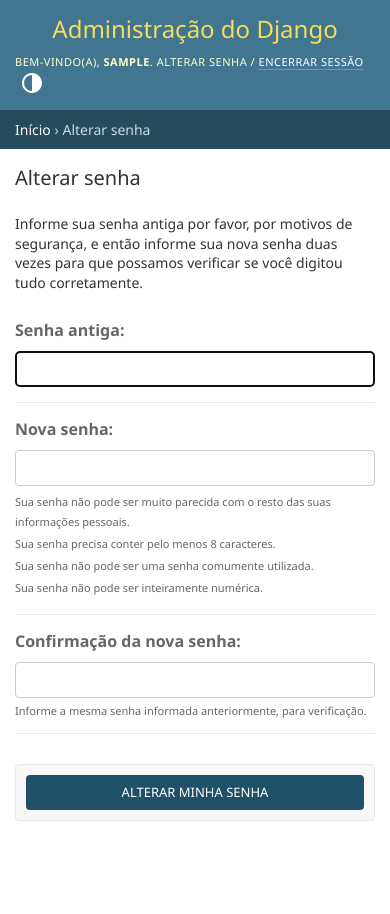
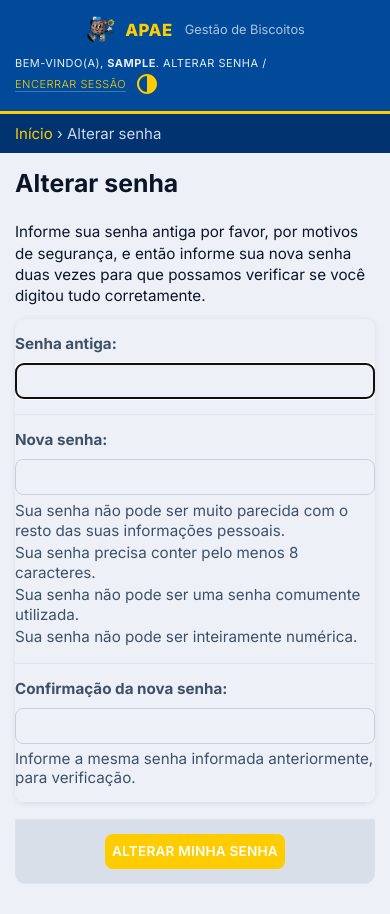
Before and after one commit to mateus-castro-araujo-dev/prodman, a Django app: a page that, after the commit, uses core/templates/admin/base_site.html in a window 390 px wide. Before the commit the page ends 821 px from the top, so only its background shows below. Run offline with Django 5.2, Linux system fonts and the light colour scheme; the visitor is signed in with stand-in values (Sample User, id 1).

Commit message:
UI: home responsivo, design admin personalizado e melhorias visuais
- Home: grid ocupa toda a altura da viewport em qualquer tela
- Base: ícone de troca de usuário (bi-person) no header
- Login: card de acesso direto ao painel admin
- Admin: template base_site com cores da marca e suporte a tema claro/escuro
- Settings: DIRS configurado para templates do admin
- Insumos/Receitas/Venda: estrutura preparada para templatetags de emoji

Co-Authored-By: Claude Sonnet 4.6 <noreply@anthropic.com>

```diff
--- a/apae_biscoitos/settings.py
+++ b/apae_biscoitos/settings.py
@@ -56,7 +56,7 @@ ROOT_URLCONF = 'apae_biscoitos.urls'
 TEMPLATES = [
     {
         'BACKEND': 'django.template.backends.django.DjangoTemplates',
-        'DIRS': [],
+        'DIRS': [BASE_DIR / 'core' / 'templates'],
         'APP_DIRS': True,
         'OPTIONS': {
             'context_processors': [
--- /dev/null
+++ b/core/templates/admin/base_site.html
@@ -0,0 +1,385 @@
+{% extends "admin/base.html" %}
+{% load static %}
+
+{% block title %}{{ title }} | APAE Admin{% endblock %}
+
+{% block branding %}
+<div id="site-name">
+    <a href="{% url 'admin:index' %}" style="display:flex;align-items:center;gap:10px;text-decoration:none;">
+        <img src="{% static 'icons/divertido.png' %}" alt="" style="height:30px;width:auto;">
+        <span style="font-weight:800;font-size:1.05rem;color:var(--header-branding-color);letter-spacing:0.5px;">APAE</span>
+        <span style="font-weight:400;font-size:0.8rem;color:var(--header-color);opacity:.75;margin-left:2px;">Gestão de Biscoitos</span>
+    </a>
+</div>
+{% endblock %}
+
+{% block extrastyle %}
+{{ block.super }}
+<link href="https://fonts.googleapis.com/css2?family=Inter:wght@300;400;500;600;700;800&display=swap" rel="stylesheet">
+<style>
+/* ══════════════════════════════════════════
+   TEMA CLARO — sobrescreve variáveis do Django
+   ══════════════════════════════════════════ */
+:root,
+html[data-theme="light"] {
+    /* Marca */
+    --primary:               #004a99;
+    --secondary:             #003370;
+    --accent:                #ffcc00;
+
+    /* Textos e fundos */
+    --body-fg:               #0a1628;
+    --body-bg:               #edf1f7;
+    --body-quiet-color:      #3d5068;
+    --body-loud-color:       #000000;
+    --darkened-bg:           #d8dfe9;
+
+    /* Header */
+    --header-color:          #e8edf5;
+    --header-branding-color: #ffcc00;
+    --header-bg:             #004a99;
+    --header-link-color:     #ffcc00;
+
+    /* Breadcrumbs */
+    --breadcrumbs-fg:        #d0d8e8;
+    --breadcrumbs-link-fg:   #ffcc00;
+    --breadcrumbs-bg:        #003370;
+
+    /* Links */
+    --link-fg:               #0059b8;
+    --link-hover-color:      #003370;
+    --link-selected-fg:      #004a99;
+
+    /* Bordas */
+    --hairline-color:        #dde3ec;
+    --border-color:          #c8d0dc;
+
+    /* Seleção / hover */
+    --selected-bg:           #e6f0ff;
+    --selected-row:          #eef4ff;
+
+    /* Botão padrão (Salvar e continuar) */
+    --button-fg:             #ffffff;
+    --button-bg:             #004a99;
+    --button-hover-bg:       #003370;
+
+    /* Botão primário (Salvar) */
+    --default-button-fg:     #0d0d0d;
+    --default-button-bg:     #ffcc00;
+    --default-button-hover-bg: #e6b800;
+
+    /* Botão fechar */
+    --close-button-bg:       #888;
+    --close-button-hover-bg: #666;
+
+    /* Botão deletar */
+    --delete-button-bg:      #dc2626;
+    --delete-button-hover-bg:#b91c1c;
+
+    /* Object tools */
+    --object-tools-fg:       #0d0d0d;
+    --object-tools-bg:       #ffcc00;
+    --object-tools-hover-bg: #e6b800;
+
+    /* Mensagens */
+    --message-success-bg:    #ecfdf5;
+    --message-warning-bg:    #fffbeb;
+    --message-error-bg:      #fef2f2;
+
+    /* Erros */
+    --error-fg:              #dc2626;
+}
+
+/* ══════════════════════════════════════════
+   TEMA ESCURO
+   ══════════════════════════════════════════ */
+@media (prefers-color-scheme: dark) {
+    :root,
+    html[data-theme="dark"] {
+        --primary:               #1a6fd4;
+        --secondary:             #0d4fa0;
+        --accent:                #ffcc00;
+
+        --body-fg:               #f0f5ff;
+        --body-bg:               #0b1120;
+        --body-quiet-color:      #a8bcd4;
+        --body-loud-color:       #ffffff;
+        --darkened-bg:           #162030;
+
+        --header-color:          #c8d8f0;
+        --header-branding-color: #ffcc00;
+        --header-bg:             #0a1929;
+        --header-link-color:     #ffcc00;
+
+        --breadcrumbs-fg:        #8a9ab5;
+        --breadcrumbs-link-fg:   #ffcc00;
+        --breadcrumbs-bg:        #0d1f35;
+
+        --link-fg:               #5b9ef0;
+        --link-hover-color:      #88bbff;
+        --link-selected-fg:      #5b9ef0;
+
+        --hairline-color:        #2a3a52;
+        --border-color:          #2e4060;
+
+        --selected-bg:           #1a2f50;
+        --selected-row:          #162540;
+
+        --button-fg:             #ffffff;
+        --button-bg:             #1a6fd4;
+        --button-hover-bg:       #0d4fa0;
+
+        --default-button-fg:     #0d0d0d;
+        --default-button-bg:     #ffcc00;
+        --default-button-hover-bg: #e6b800;
+
+        --close-button-bg:       #555;
+        --close-button-hover-bg: #444;
+
+        --delete-button-bg:      #dc2626;
+        --delete-button-hover-bg:#b91c1c;
+
+        --object-tools-fg:       #0d0d0d;
+        --object-tools-bg:       #ffcc00;
+        --object-tools-hover-bg: #e6b800;
+
+        --message-success-bg:    #052e16;
+        --message-warning-bg:    #1c1100;
+        --message-error-bg:      #1f0606;
+
+        --error-fg:              #f87171;
+    }
+}
+
+html[data-theme="dark"] {
+    --primary:               #1a6fd4;
+    --secondary:             #0d4fa0;
+    --accent:                #ffcc00;
+    --body-fg:               #dce4f0;
+    --body-bg:               #111827;
+    --body-quiet-color:      #8a9ab5;
+    --body-loud-color:       #f0f4ff;
+    --darkened-bg:           #1e2a3d;
+    --header-color:          #c8d8f0;
+    --header-branding-color: #ffcc00;
+    --header-bg:             #0a1929;
+    --header-link-color:     #ffcc00;
+    --breadcrumbs-fg:        #8a9ab5;
+    --breadcrumbs-link-fg:   #ffcc00;
+    --breadcrumbs-bg:        #0d1f35;
+    --link-fg:               #5b9ef0;
+    --link-hover-color:      #88bbff;
+    --link-selected-fg:      #5b9ef0;
+    --hairline-color:        #2a3a52;
+    --border-color:          #2e4060;
+    --selected-bg:           #1a2f50;
+    --selected-row:          #162540;
+    --button-fg:             #ffffff;
+    --button-bg:             #1a6fd4;
+    --button-hover-bg:       #0d4fa0;
+    --default-button-fg:     #0d0d0d;
+    --default-button-bg:     #ffcc00;
+    --default-button-hover-bg: #e6b800;
+    --close-button-bg:       #555;
+    --close-button-hover-bg: #444;
+    --delete-button-bg:      #dc2626;
+    --delete-button-hover-bg:#b91c1c;
+    --object-tools-fg:       #0d0d0d;
+    --object-tools-bg:       #ffcc00;
+    --object-tools-hover-bg: #e6b800;
+    --message-success-bg:    #052e16;
+    --message-warning-bg:    #1c1100;
+    --message-error-bg:      #1f0606;
+    --error-fg:              #f87171;
+}
+
+/* ══════════════════════════════════════════
+   TIPOGRAFIA
+   ══════════════════════════════════════════ */
+* {
+    font-family: 'Inter', 'Segoe UI', system-ui, sans-serif !important;
+}
+
+body {
+    font-size: 15px !important;
+}
+
+#content h1 {
+    font-size: 1.55rem !important;
+    font-weight: 700 !important;
+}
+
+p, li, td, th, label, input, select, textarea, .help {
+    font-size: 0.95rem !important;
+}
+
+/* ══════════════════════════════════════════
+   HEADER
+   ══════════════════════════════════════════ */
+#header {
+    border-bottom: 3px solid var(--accent) !important;
+    box-shadow: 0 2px 12px rgba(0,0,0,.25) !important;
+}
+
+/* ══════════════════════════════════════════
+   MÓDULOS — arredondamento e sombra suave
+   ══════════════════════════════════════════ */
+.module {
+    border-radius: 10px !important;
+    overflow: hidden !important;
+    box-shadow: 0 1px 6px rgba(0,0,0,.08) !important;
+}
+
+.module caption,
+.module > h2 {
+    font-size: 0.75rem !important;
+    letter-spacing: 0.8px !important;
+    text-transform: uppercase !important;
+    font-weight: 700 !important;
+}
+
+/* ══════════════════════════════════════════
+   TABELAS
+   ══════════════════════════════════════════ */
+#result_list {
+    border-radius: 10px !important;
+    overflow: hidden !important;
+    box-shadow: 0 1px 6px rgba(0,0,0,.08) !important;
+}
+
+#result_list thead th {
+    font-size: 0.75rem !important;
+    letter-spacing: 0.6px !important;
+    text-transform: uppercase !important;
+    font-weight: 600 !important;
+    padding: 12px 14px !important;
+    border: none !important;
+}
+
+#result_list tbody td {
+    padding: 11px 14px !important;
+    font-size: 0.875rem !important;
+    vertical-align: middle !important;
+    border-left: none !important;
+    border-right: none !important;
+}
+
+/* ══════════════════════════════════════════
+   FIELDSETS — formulários
+   ══════════════════════════════════════════ */
+fieldset {
+    border-radius: 10px !important;
+    overflow: hidden !important;
+    box-shadow: 0 1px 6px rgba(0,0,0,.07) !important;
+    margin-bottom: 16px !important;
+}
+
+fieldset h2 {
+    font-size: 0.75rem !important;
+    letter-spacing: 0.8px !important;
+    text-transform: uppercase !important;
+    font-weight: 700 !important;
+    padding: 10px 16px !important;
+}
+
+/* ══════════════════════════════════════════
+   INPUTS — bordas arredondadas
+   ══════════════════════════════════════════ */
+input[type=text],
+input[type=password],
+input[type=email],
+input[type=number],
+input[type=url],
+input[type=search],
+textarea,
+select {
+    border-radius: 8px !important;
+    padding: 8px 12px !important;
+    font-size: 0.88rem !important;
+    transition: border-color .2s, box-shadow .2s !important;
+}
+
+/* ══════════════════════════════════════════
+   BOTÕES — arredondamento refinado
+   ══════════════════════════════════════════ */
+.button,
+input[type=submit],
+input[type=button],
+.submit-row input,
+a.button {
+    border-radius: 8px !important;
+    font-weight: 600 !important;
+    font-size: 0.85rem !important;
+    letter-spacing: 0.2px !important;
+    transition: background .2s, transform .1s, box-shadow .2s !important;
+}
+
+.button:hover,
+input[type=submit]:hover,
+a.button:hover {
+    transform: translateY(-1px) !important;
+    box-shadow: 0 4px 10px rgba(0,0,0,.15) !important;
+}
+
+/* ══════════════════════════════════════════
+   SUBMIT ROW
+   ══════════════════════════════════════════ */
+.submit-row {
+    border-radius: 0 0 10px 10px !important;
+    padding: 14px 18px !important;
+    gap: 10px !important;
+    display: flex !important;
+    align-items: center !important;
+}
+
+/* ══════════════════════════════════════════
+   PAGINAÇÃO
+   ══════════════════════════════════════════ */
+.paginator {
+    font-size: 0.82rem !important;
+    padding: 10px 16px !important;
+}
+
+/* ══════════════════════════════════════════
+   FILTRO LATERAL
+   ══════════════════════════════════════════ */
+#changelist-filter {
+    border-radius: 10px !important;
+    overflow: hidden !important;
+    box-shadow: 0 1px 6px rgba(0,0,0,.08) !important;
+}
+
+#changelist-filter h2 {
+    font-size: 0.72rem !important;
+    letter-spacing: 0.8px !important;
+    text-transform: uppercase !important;
+    font-weight: 700 !important;
+}
+
+#changelist-filter h3 {
+    font-size: 0.72rem !important;
+    font-weight: 700 !important;
+    text-transform: uppercase !important;
+    letter-spacing: 0.5px !important;
+}
+
+/* ══════════════════════════════════════════
+   MENSAGENS
+   ══════════════════════════════════════════ */
+ul.messagelist li {
+    border-radius: 8px !important;
+    padding: 10px 16px !important;
+    font-size: 0.88rem !important;
+    font-weight: 500 !important;
+    margin-bottom: 8px !important;
+}
+
+/* ══════════════════════════════════════════
+   SCROLLBAR SUTIL
+   ══════════════════════════════════════════ */
+::-webkit-scrollbar { width: 6px; height: 6px; }
+::-webkit-scrollbar-track { background: transparent; }
+::-webkit-scrollbar-thumb { background: var(--border-color); border-radius: 4px; }
+::-webkit-scrollbar-thumb:hover { background: var(--body-quiet-color); }
+</style>
+{% endblock %}
--- a/core/templates/base.html
+++ b/core/templates/base.html
@@ -87,8 +87,9 @@
 </head>
 <body>
     <nav class="navbar navbar-dark">
-        <div class="container justify-content-center">
+        <div class="container justify-content-center position-relative">
             <a class="navbar-brand d-flex align-items-center gap-2" href="{% url 'home' %}"><img src="{% static 'icons/divertido.png' %}" alt="" style="height:38px;width:auto;">APAE - GESTÃO DE BISCOITOS</a>
+            <a href="{% url 'login' %}" class="position-absolute end-0 top-50 translate-middle-y" style="color:#fff;font-size:1.6rem;line-height:1;text-decoration:none;"><i class="bi bi-person"></i></a>
         </div>
     </nav>
     <div class="container">
```
Also changed, not shown: core/templates/home.html (+6 -3 lines), core/templates/insumos.html (+11 -3 lines), core/templates/login.html (+21 -0 lines), core/templates/receitas.html (+11 -1 lines), core/templates/venda.html (+10 -1 lines), core/templatetags/emoji_tags.py (added, +96 -0 lines), core/templatetags/__init__.py (added).
